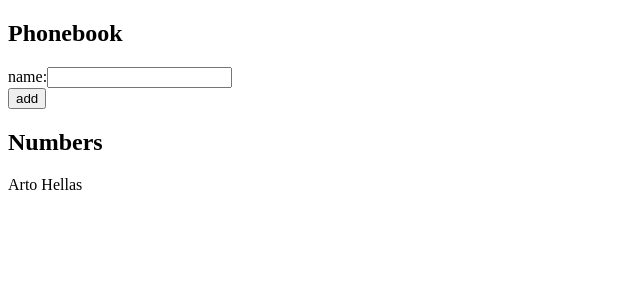
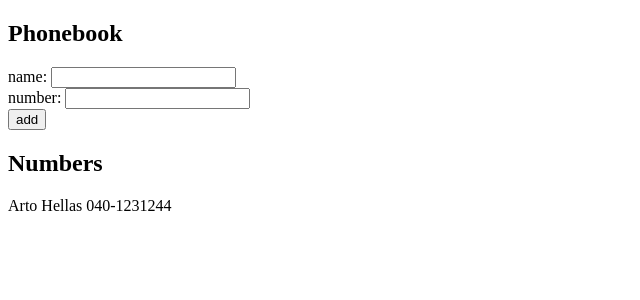
Before and after one commit to samuliohman/osa2, a React (Create React App) app in the folder puhelinluettelo/: page / in a window 1280 px wide. Shown: the top 300 px of the page, without its empty margins (0-640 px from the left). Built offline with nearby package versions, Linux system fonts and the light colour scheme.

Commit message:
Tehtävä 2.8

```diff
--- a/puhelinluettelo/src/App.js
+++ b/puhelinluettelo/src/App.js
@@ -2,41 +2,39 @@ import { useState } from 'react'
 
 const App = () => {
   const [persons, setPersons] = useState([
-    { name: 'Arto Hellas' }
+    { name: 'Arto Hellas', number: '040-1231244' }
   ])
   const [newName, setNewName] = useState('')
+  const [newNumber, setNewNumber] = useState('')
 
   const addPerson = (event) => {
     event.preventDefault()
     if (persons.map(person => person.name).includes(newName))
       alert(`${newName} is already added to phonebook`)
     else
-      setPersons(persons.concat({ name: newName }))
+      setPersons(persons.concat({ name: newName, number: newNumber }))
 
-    setNewName("")
+    setNewName('')
+    setNewNumber('')
   }
 
-  const updateForm = (event) => {
-    setNewName(event.target.value)
-  }
+  const updateName = (event) => setNewName(event.target.value)
+
+  const updateNumber = (event) => setNewNumber(event.target.value)
 
   return (
     <div>
       <h2>Phonebook</h2>
       <form onSubmit={addPerson}>
-        <div>
-          name:
-          <input
-            value={newName}
-            onChange={updateForm} />
-        </div>
+        <div>name: <input value={newName} onChange={updateName} /></div>
+        <div>number: <input value={newNumber} onChange={updateNumber} /></div>
         <div>
           <button type="submit">add</button>
         </div>
       </form>
       <h2>Numbers</h2>
       {persons.map(person =>
-        <p key={person.name}>{person.name}</p>
+        <p key={person.name}>{person.name} {person.number}</p>
       )}
     </div>
   )
```
